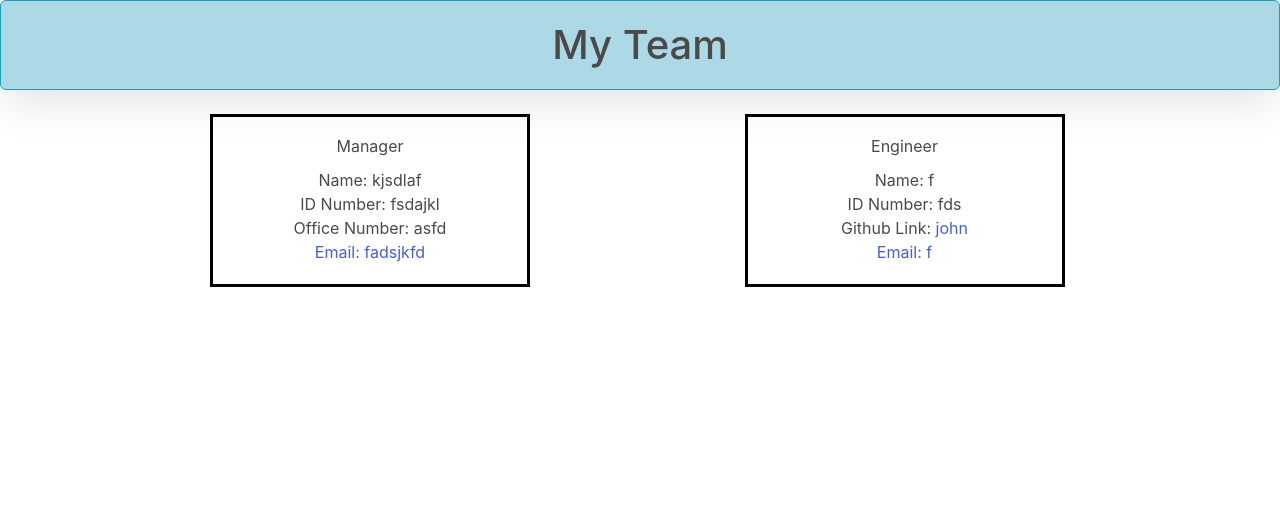
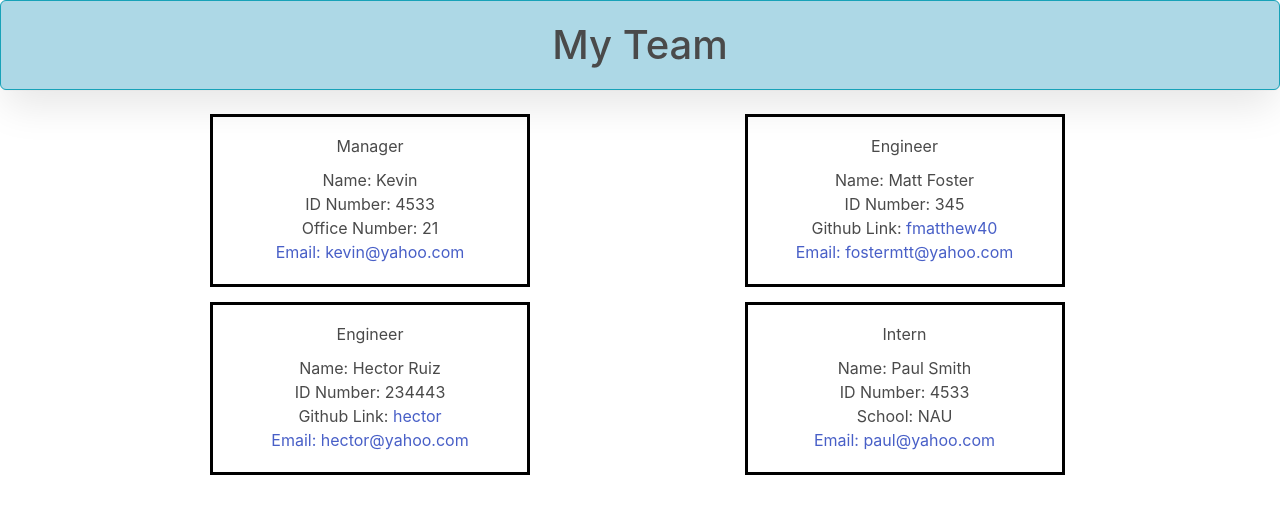
Before and after one commit to fmatthew40/team-profile-generator, a website: page dist/teamprofilepage.html in a window 1280 px wide. Drawn offline with nearby package versions, Linux system fonts and the light colour scheme.

Commit message:
readme added

```diff
--- a/dist/teamprofilepage.html
+++ b/dist/teamprofilepage.html
@@ -20,11 +20,11 @@
 <div class="card-body">
 <h5 class="card-title">Manager</h5>
 <ul>
-  <li>Name: kjsdlaf</li>
-  <li>ID Number: fsdajkl</li>
-  <li>Office Number: asfd</li>
+  <li>Name: Kevin</li>
+  <li>ID Number: 4533</li>
+  <li>Office Number: 21</li>
 </ul>
-<a href="#" class=""><a href="mailto:fadsjkfd">Email: fadsjkfd</a>
+<a href="#" class=""><a href="mailto:kevin@yahoo.com">Email: kevin@yahoo.com</a>
 </div>
 </div>
 </div>
@@ -38,11 +38,27 @@
   <div class="card-body">
   <h5 class="card-title">Engineer</h5>
   <ul>
-    <li>Name: f</li>
-    <li>ID Number: fds</li>
-    <li>Github Link: <a href="https://github.com/john" target="_blank">john</a></a>
+    <li>Name: Matt Foster</li>
+    <li>ID Number: 345</li>
+    <li>Github Link: <a href="https://github.com/fmatthew40" target="_blank">fmatthew40</a></a>
   </ul>
-  <a href="#" class=""><a href="mailto:f">Email: f</a>
+  <a href="#" class=""><a href="mailto:fostermtt@yahoo.com">Email: fostermtt@yahoo.com</a>
+  </div>
+  </div>
+  </div>
+  </div>
+
+
+  <div class="crd col-sm-6">
+  <div class="row">
+  <div class="card-body">
+  <h5 class="card-title">Engineer</h5>
+  <ul>
+    <li>Name: Hector Ruiz</li>
+    <li>ID Number: 234443</li>
+    <li>Github Link: <a href="https://github.com/hector" target="_blank">hector</a></a>
+  </ul>
+  <a href="#" class=""><a href="mailto:hector@yahoo.com">Email: hector@yahoo.com</a>
   </div>
   </div>
   </div>
@@ -50,6 +66,22 @@
 
 
 
+    <div class="crd col-sm-6">
+    <div class="row">
+    <div class="card-body">
+    <h5 class="card-title">Intern</h5>
+    <ul>
+      <li>Name: Paul Smith</li>
+      <li>ID Number: 4533</li>
+      <li>School: NAU</li>
+    </ul>
+    <a href="#" class=""><a href="mailto:paul@yahoo.com">Email: paul@yahoo.com</a>
+    </div>
+    </div>
+    </div>
+    </div>
+
+
 
 </body>
 </html>
```
Also changed, not shown: README.md.
